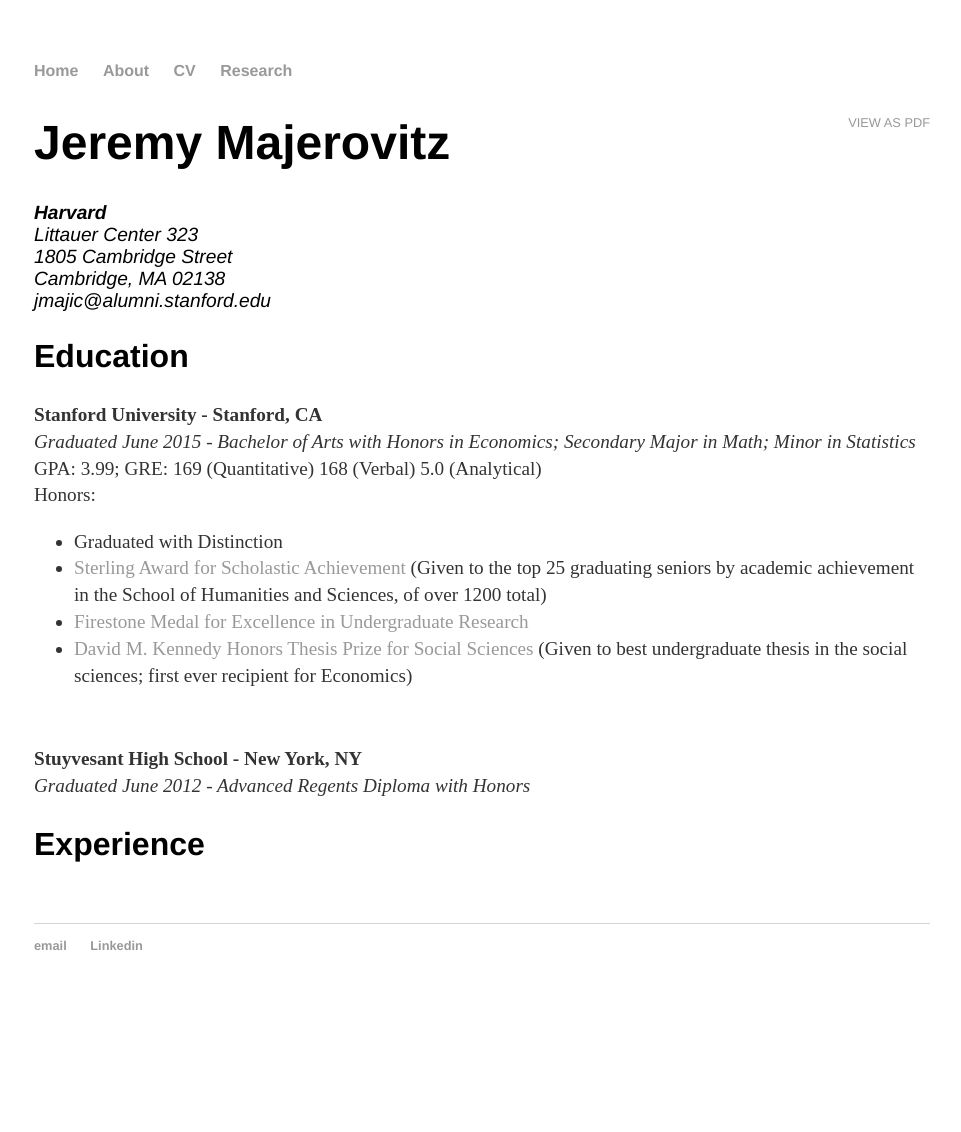
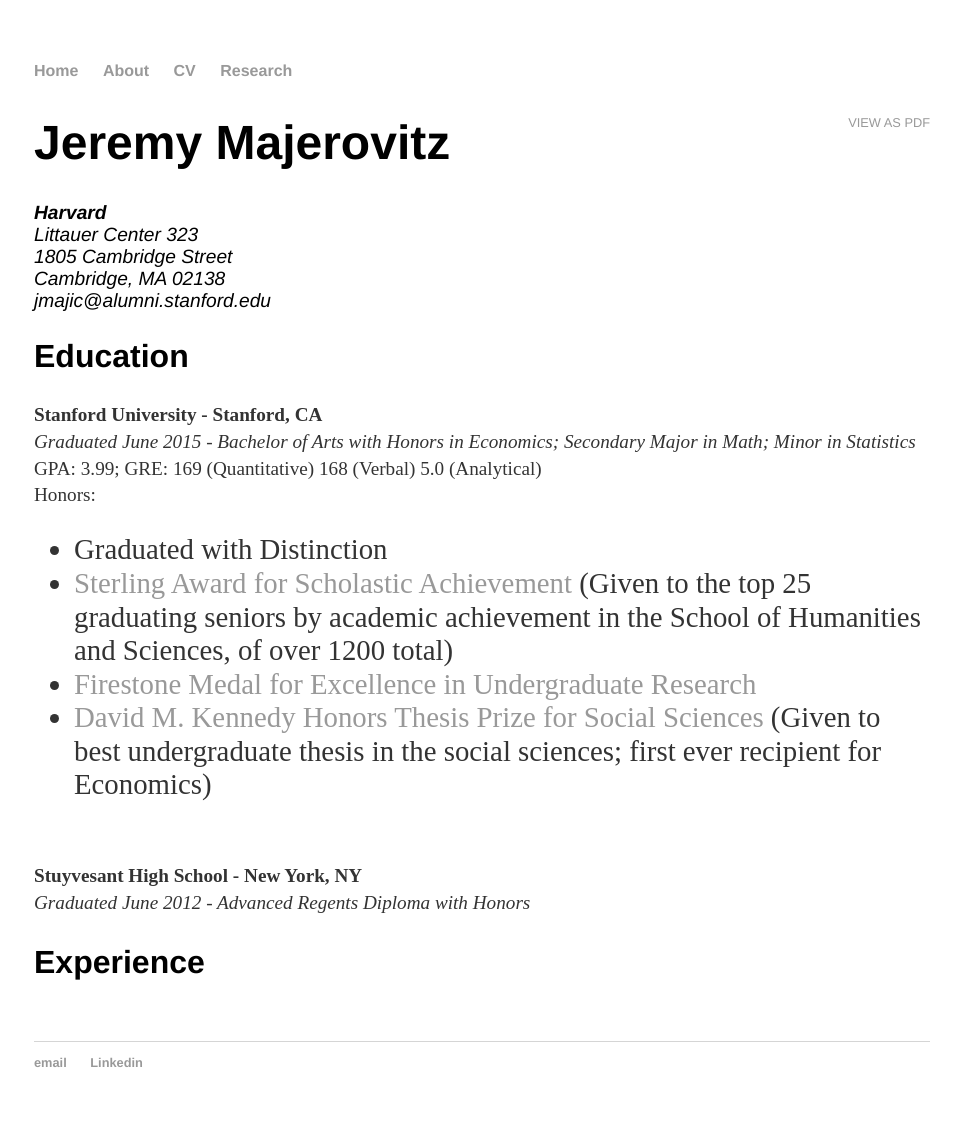
Before and after one commit to jmajic/jmajic.github.io, a Jekyll site: the page built from cv/index.html, in a window 1280 px wide. Shown: the whole page, without its empty margins (158-1119 px from the left). Built offline with Jekyll 4.4.1, drawn with Linux system fonts in a browser that asks for light colours; before the commit the page ends 1015 px from its top, so only the background shows below that.

Commit message:
Try to debug

```diff
--- a/css/main.css
+++ b/css/main.css
@@ -25,6 +25,6 @@
 .cv h1 { font-size: 3em; }
 .cv h2 { font-size: 2em; }
 .cv address, .cv .download, .cv .CV_PDF { font-family: 'Helvetica', 'Arial', 'Sans-Serif'; }
-.cv address, .cv p, .cv ul { font-size: 1.2em; }
+.cv address, .cv p, .cv ul li { font-size: 1.2em; }
 .cv .download { float: right; font-size: .8em; text-transform: uppercase; }
 .cv .CV_PDF { float: right; font-size: .8em; text-transform: uppercase; }
```
